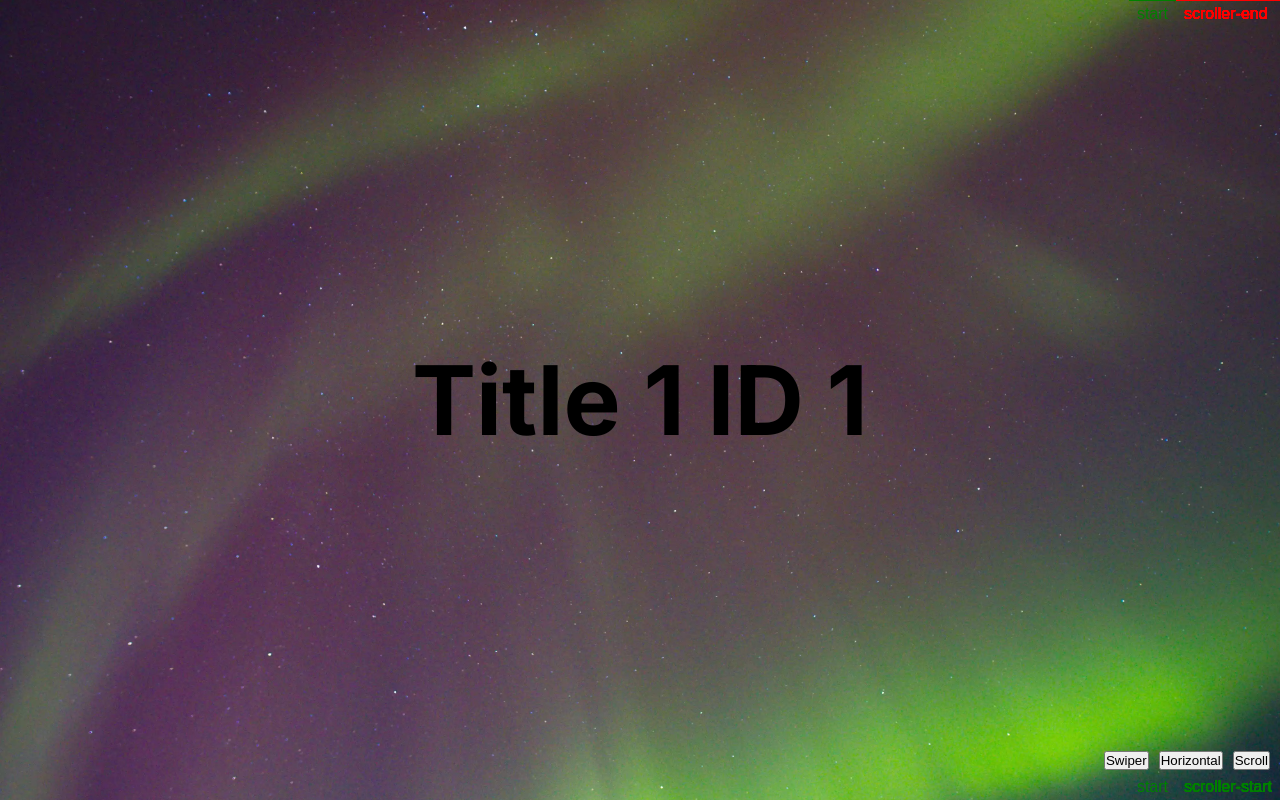
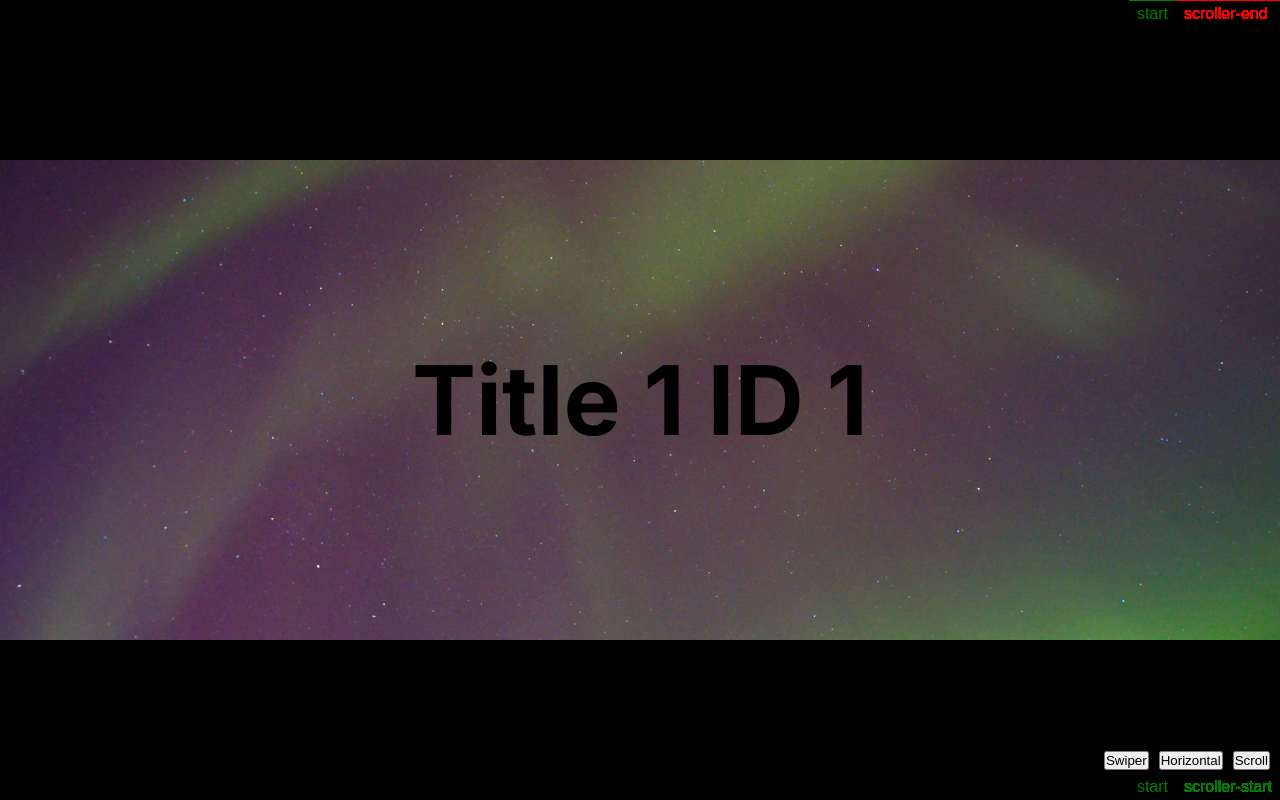
Before and after one commit to taunhealy/Circa9_Theme1_2, a Next.js app: page / in a window 1280 px wide. Built offline with nearby package versions, Linux system fonts and the light colour scheme.

Commit message:
include: overlay black bars

```diff
--- a/app/components/Slider/SliderScrollVertical/SliderScrollVertical.jsx
+++ b/app/components/Slider/SliderScrollVertical/SliderScrollVertical.jsx
@@ -27,6 +27,11 @@ const SliderScrollVertical = ({ itemsData, onItemClicked }) => {
 
   return (
     <main ref={el} className="container">
+    <div className="overlay">
+        <div className="overlay-top"></div>
+        <div className="overlay-bottom"></div>
+      </div>
+      <div className="slider">
       {itemsData.map((item, index) => (
         <section key={index} className="panel">
           <h1 className="title">{item.title}</h1>
@@ -34,6 +39,7 @@ const SliderScrollVertical = ({ itemsData, onItemClicked }) => {
           <img src={item.img} alt={item.title} className="image" />
         </section>
       ))}
+      </div>
     </main>
   );
 };
--- a/app/components/Slider/SliderScrollVertical/styles.css
+++ b/app/components/Slider/SliderScrollVertical/styles.css
@@ -16,6 +16,32 @@ body {
 
   font-size: 4rem;
   scroll-snap-align: start;
+}
+
+.overlay {
+  position: absolute;
+  top: 0;
+  left: 0;
+  width: 100%;
+  height: 100%;
+  z-index: 2;
+}
+
+.overlay-top {
+  position: fixed;
+  width: 100vw;
+  height: 20%;
+  background-color: black;
+  top: 0%;
+  z-index: 4;
+}
+.overlay-bottom {
+  position: fixed;
+  width: 100vw;
+  height: 20%;
+  bottom: 0%;
+  background-color: black;
+  z-index: 4;
 }
 
 .image {
```
